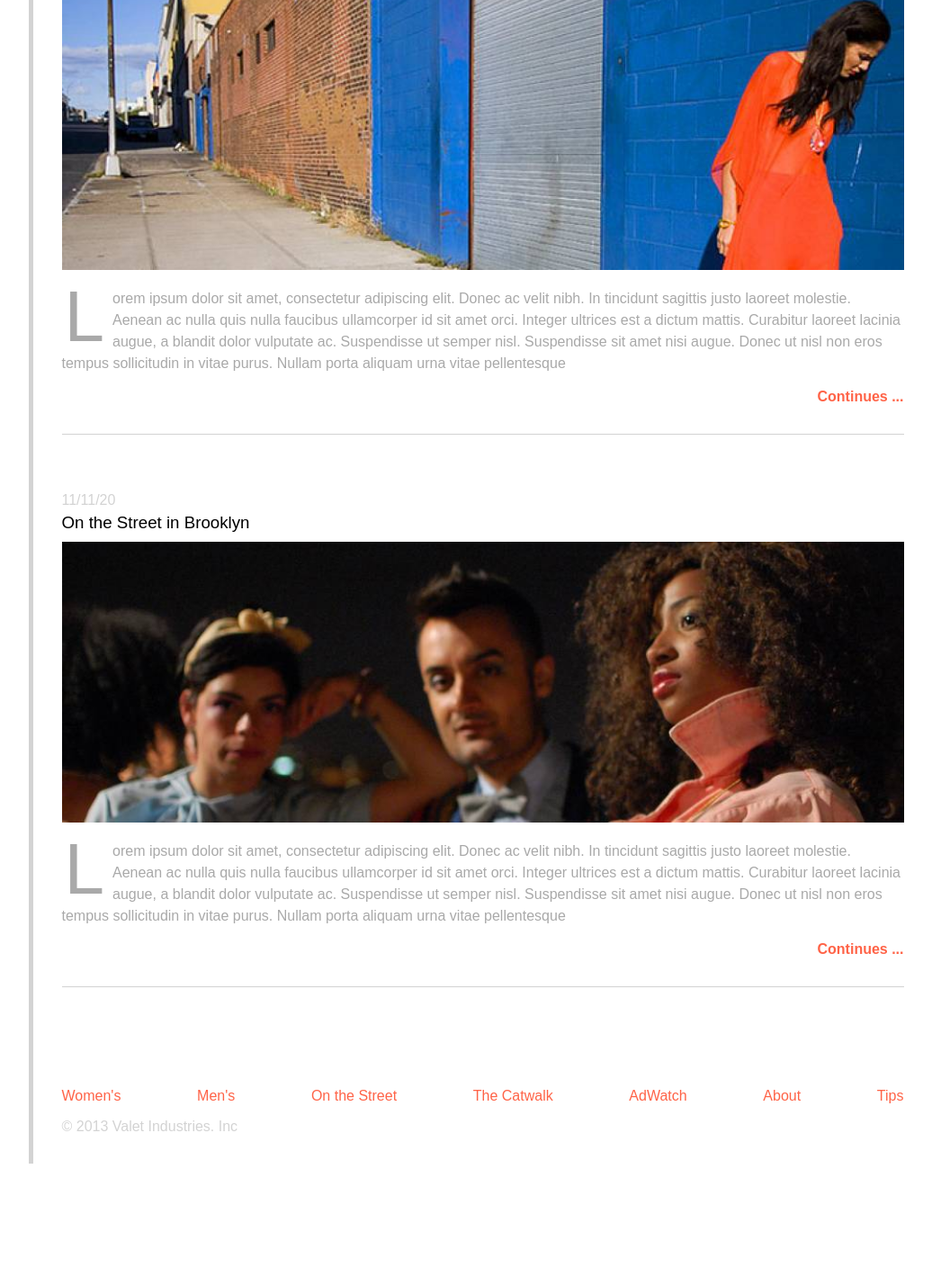
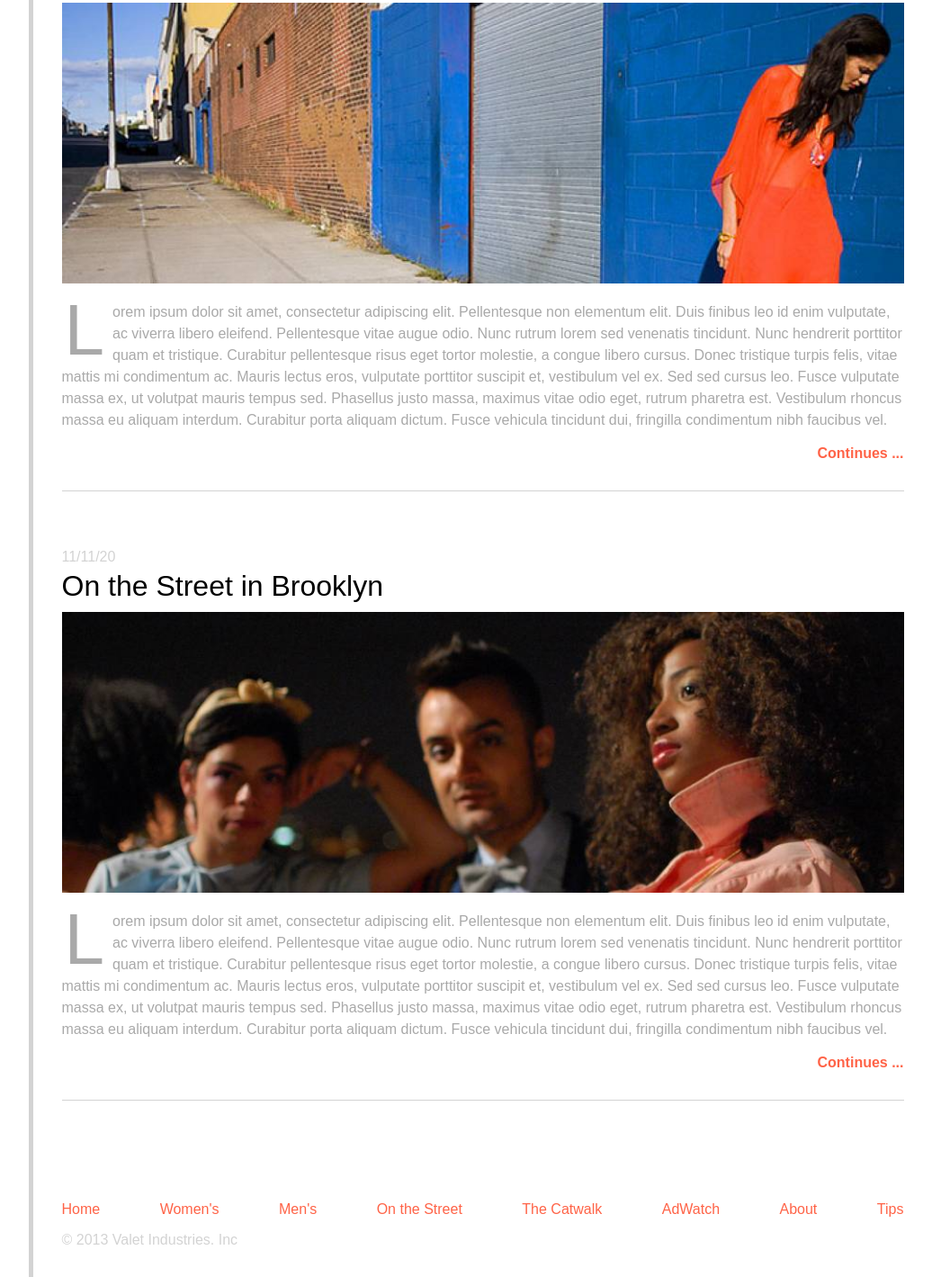
Before and after one commit to Dpdesai/fashion-blog-html, a plain HTML site: page html/index.html in a window 1280 px wide. Shown: the part 321-1740 px from the top of the page at 90% size, without its empty margins (106-1142 px from the left). Before the commit the page ends 1614 px from the top, so only its background shows below. Drawn offline with Linux system fonts and the light colour scheme.

Commit message:
styling changes

```diff
--- a/html/assets/styles/styles.css
+++ b/html/assets/styles/styles.css
@@ -74,6 +74,7 @@ article h3 {
     font-weight: 400;
     margin-top: 5px;
     margin-bottom: 10px;
+    font-size: 2em;
 }
 
 article .content::first-letter {
--- a/html/index.html
+++ b/html/index.html
@@ -29,13 +29,18 @@
           <h3>On the Street in Brooklyn</h3>
           <img src="./assets/images/blog-image-1.jpg" alt="blog-img1" />
           <p class="content">
-            Lorem ipsum dolor sit amet, consectetur adipiscing elit. Donec ac
-            velit nibh. In tincidunt sagittis justo laoreet molestie. Aenean ac
-            nulla quis nulla faucibus ullamcorper id sit amet orci. Integer
-            ultrices est a dictum mattis. Curabitur laoreet lacinia augue, a
-            blandit dolor vulputate ac. Suspendisse ut semper nisl. Suspendisse
-            sit amet nisi augue. Donec ut nisl non eros tempus sollicitudin in
-            vitae purus. Nullam porta aliquam urna vitae pellentesque
+            Lorem ipsum dolor sit amet, consectetur adipiscing elit.
+            Pellentesque non elementum elit. Duis finibus leo id enim vulputate,
+            ac viverra libero eleifend. Pellentesque vitae augue odio. Nunc
+            rutrum lorem sed venenatis tincidunt. Nunc hendrerit porttitor quam
+            et tristique. Curabitur pellentesque risus eget tortor molestie, a
+            congue libero cursus. Donec tristique turpis felis, vitae mattis mi
+            condimentum ac. Mauris lectus eros, vulputate porttitor suscipit et,
+            vestibulum vel ex. Sed sed cursus leo. Fusce vulputate massa ex, ut
+            volutpat mauris tempus sed. Phasellus justo massa, maximus vitae
+            odio eget, rutrum pharetra est. Vestibulum rhoncus massa eu aliquam
+            interdum. Curabitur porta aliquam dictum. Fusce vehicula tincidunt
+            dui, fringilla condimentum nibh faucibus vel.
           </p>
           <p class="text-right"><a href="">Continues ...</a></p>
         </article>
@@ -46,13 +51,18 @@
           <h3>On the Street in Brooklyn</h3>
           <img src="./assets/images/blog-image-2.jpg" alt="blog-img2" />
           <p class="content">
-            Lorem ipsum dolor sit amet, consectetur adipiscing elit. Donec ac
-            velit nibh. In tincidunt sagittis justo laoreet molestie. Aenean ac
-            nulla quis nulla faucibus ullamcorper id sit amet orci. Integer
-            ultrices est a dictum mattis. Curabitur laoreet lacinia augue, a
-            blandit dolor vulputate ac. Suspendisse ut semper nisl. Suspendisse
-            sit amet nisi augue. Donec ut nisl non eros tempus sollicitudin in
-            vitae purus. Nullam porta aliquam urna vitae pellentesque
+            Lorem ipsum dolor sit amet, consectetur adipiscing elit.
+            Pellentesque non elementum elit. Duis finibus leo id enim vulputate,
+            ac viverra libero eleifend. Pellentesque vitae augue odio. Nunc
+            rutrum lorem sed venenatis tincidunt. Nunc hendrerit porttitor quam
+            et tristique. Curabitur pellentesque risus eget tortor molestie, a
+            congue libero cursus. Donec tristique turpis felis, vitae mattis mi
+            condimentum ac. Mauris lectus eros, vulputate porttitor suscipit et,
+            vestibulum vel ex. Sed sed cursus leo. Fusce vulputate massa ex, ut
+            volutpat mauris tempus sed. Phasellus justo massa, maximus vitae
+            odio eget, rutrum pharetra est. Vestibulum rhoncus massa eu aliquam
+            interdum. Curabitur porta aliquam dictum. Fusce vehicula tincidunt
+            dui, fringilla condimentum nibh faucibus vel.
           </p>
           <p class="text-right"><a href="">Continues ...</a></p>
         </article>
@@ -61,6 +71,7 @@
     <footer>
       <nav>
         <ul aria-label="Main Navigation" role="navigation">
+          <li><a href="#" title="home">Home</a></li>
           <li><a href="#" title="womens">Women's</a></li>
           <li><a href="#" title="mens">Men's</a></li>
           <li><a href="#" title="street">On the Street</a></li>
```
